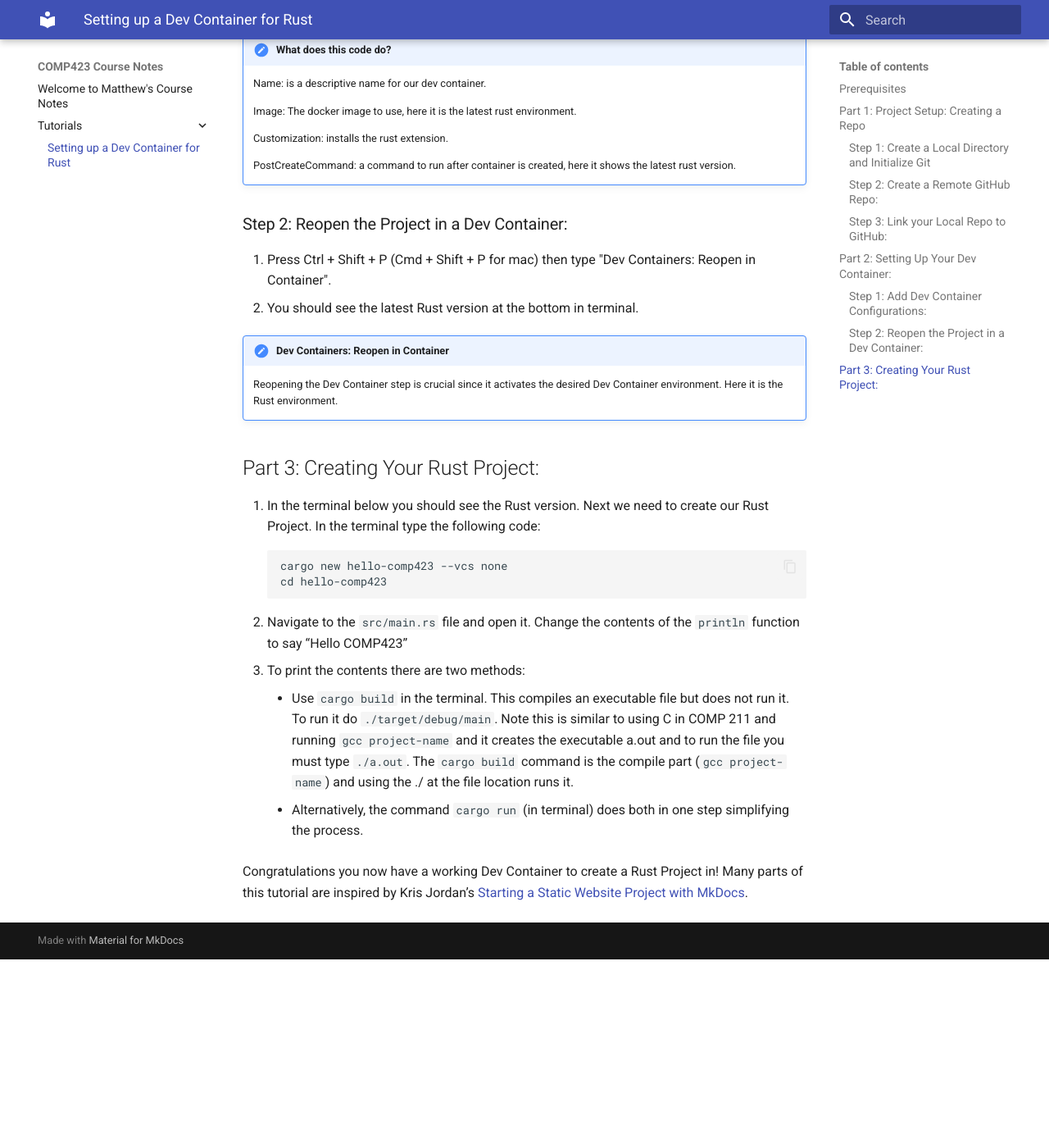
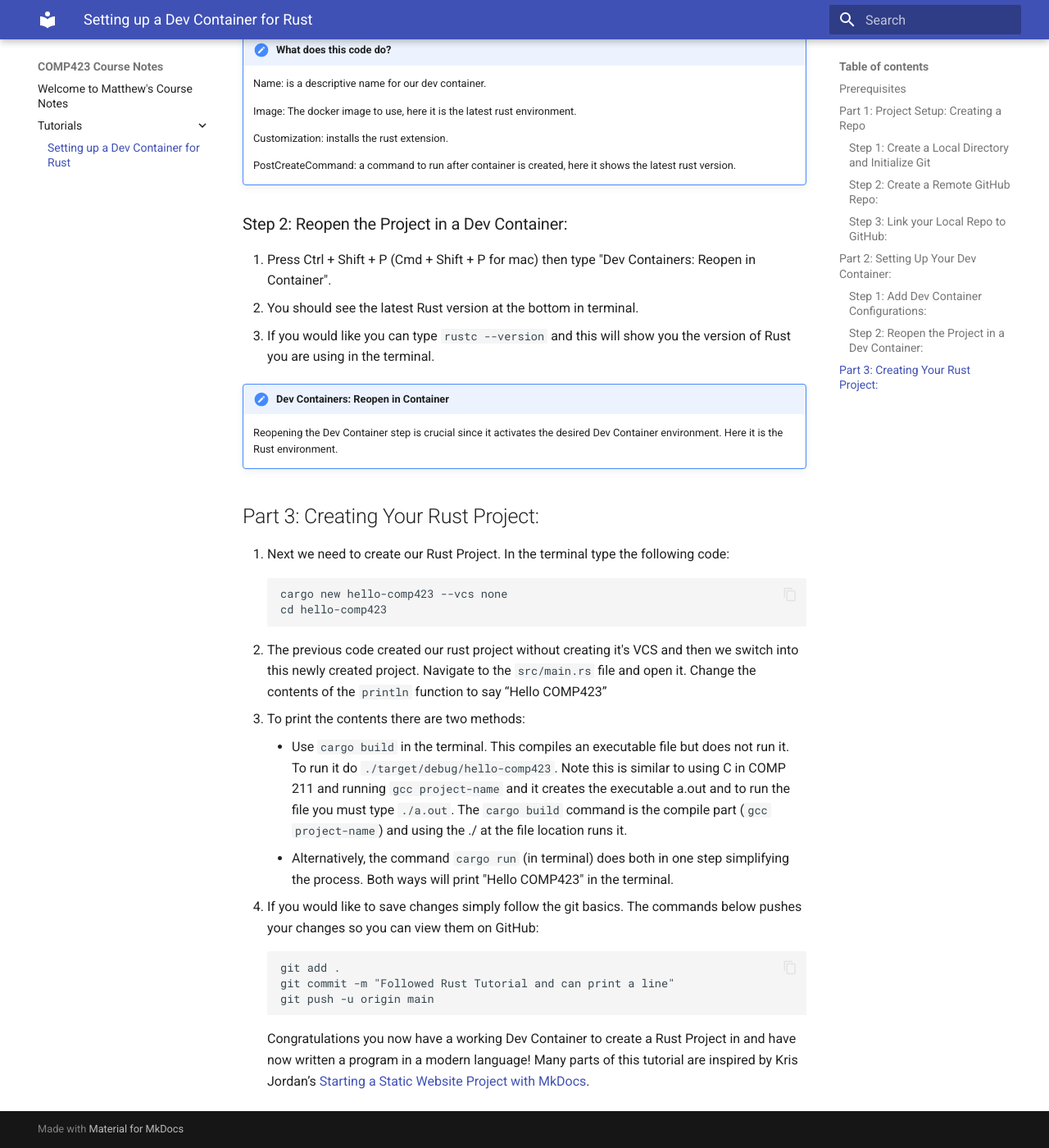
Before and after one commit to mthornton1133/comp423-course-notes, an MkDocs documentation site: the page built from docs/tutorials/rust-setup.md, in a window 1280 px wide and 1400 px high, scrolled down 2922 px. Shown: the whole window at 82% size. Built offline with MkDocs 1.6.1 and Material for MkDocs 9.7.7, drawn with Linux system fonts in a browser that asks for light colours; before the commit the page ends 4092 px from its top, so only the background shows below that; some of the changed text lies outside the part shown.

Commit message:
Changes and first run

````diff
--- a/docs/tutorials/rust-setup.md
+++ b/docs/tutorials/rust-setup.md
@@ -1,6 +1,6 @@
 # Setting up a Dev Container for Rust
 
-* Primary author: [Matthew Thornton](https://github.com/mthornton1133)
+* Primary Author: [Matthew Thornton](https://github.com/mthornton1133)
 * Reviewer: [Anish Parepalli](https://github.com/apcodes)
 
 ## Prerequisites
@@ -61,7 +61,7 @@ git remote add origin https://github.com/<your-username>/rust-project.git
 ```
 git push --set-upstream origin main
 ```
-4.  Back in your web browser, refresh your GitHub repository to see that the same commit you made locally has now been pushed to remote. You can use git log locally to see the commit ID and message which should match the ID of the most recent commit on GitHub. This is the result of pushing your changes to your remote repository.
+4.  Back in your web browser, refresh your GitHub repository to see that the same commit you made locally has now been pushed to remote. You can use `git log` locally to see the commit ID and message which should match the ID of the most recent commit on GitHub. This is the result of pushing your changes to your remote repository.
 
 ## Part 2: Setting Up Your Dev Container:
 
@@ -75,15 +75,15 @@ git push --set-upstream origin main
 4. Place the following code inside this newly created file:
 ```
 {
- "name": "Rust Project”,
- "image": "mcr.microsoft.com/devcontainers/rust:latest",
- "customizations": {
-   "vscode": {
-     "settings": {},
-     "extensions": [“rust-lang.rust-analyzer”]
-   }
- },
- "postCreateCommand": "rustc --version"
+    "name": "Rust Project",
+    "image": "mcr.microsoft.com/devcontainers/rust:latest",
+    "customizations": {
+      "vscode": {
+        "settings": {},
+        "extensions": ["rust-lang.rust-analyzer"]
+      }
+    },
+    "postCreateCommand": "rustc --version"
 }
 ```
 !!! note "What does this code do?"
@@ -98,20 +98,26 @@ git push --set-upstream origin main
 
 1. Press Ctrl + Shift + P (Cmd + Shift + P for mac) then type "Dev Containers: Reopen in Container".
 2. You should see the latest Rust version at the bottom in terminal.
+3. If you would like you can type `rustc --version` and this will show you the version of Rust you are using in the terminal.
 
 !!! note "Dev Containers: Reopen in Container"
     Reopening the Dev Container step is crucial since it activates the desired Dev Container environment. Here it is the Rust environment.
 
 ## Part 3: Creating Your Rust Project:
-1. In the terminal below you should see the Rust version. Next we need to create our Rust Project. In the terminal type the following code:
+1. Next we need to create our Rust Project. In the terminal type the following code:
 ```
 cargo new hello-comp423 --vcs none
 cd hello-comp423
 ```
-2. Navigate to the `src/main.rs` file and open it. Change the contents of the `println` function to say “Hello COMP423”
+2. The previous code created our rust project without creating it's VCS and then we switch into this newly created project. Navigate to the `src/main.rs` file and open it. Change the contents of the `println` function to say “Hello COMP423”
 3. To print the contents there are two methods:
-    * Use `cargo build` in the terminal. This compiles an executable file but does not run it. To run it do `./target/debug/main`. Note this is similar to using C in COMP 211 and running `gcc project-name` and it creates the executable a.out and to run the file you must type `./a.out`. The `cargo build` command is the compile part (`gcc project-name`) and using the ./ at the file location runs it.
-    * Alternatively, the command `cargo run` (in terminal) does both in one step simplifying the process.
-
-Congratulations you now have a working Dev Container to create a Rust Project in!
+    * Use `cargo build` in the terminal. This compiles an executable file but does not run it. To run it do `./target/debug/hello-comp423`. Note this is similar to using C in COMP 211 and running `gcc project-name` and it creates the executable a.out and to run the file you must type `./a.out`. The `cargo build` command is the compile part (`gcc project-name`) and using the ./ at the file location runs it.
+    * Alternatively, the command `cargo run` (in terminal) does both in one step simplifying the process. Both ways will print "Hello COMP423" in the terminal.
+4. If you would like to save changes simply follow the git basics. The commands below pushes your changes so you can view them on GitHub:
+```
+git add .
+git commit -m "Followed Rust Tutorial and can print a line"
+git push -u origin main
+```
+Congratulations you now have a working Dev Container to create a Rust Project in and have now written a program in a modern language!
 Many parts of this tutorial are inspired by Kris Jordan’s [Starting a Static Website Project with MkDocs](https://comp423-25s.github.io/resources/MkDocs/tutorial/#what-is-a-development-dev-container).
````
